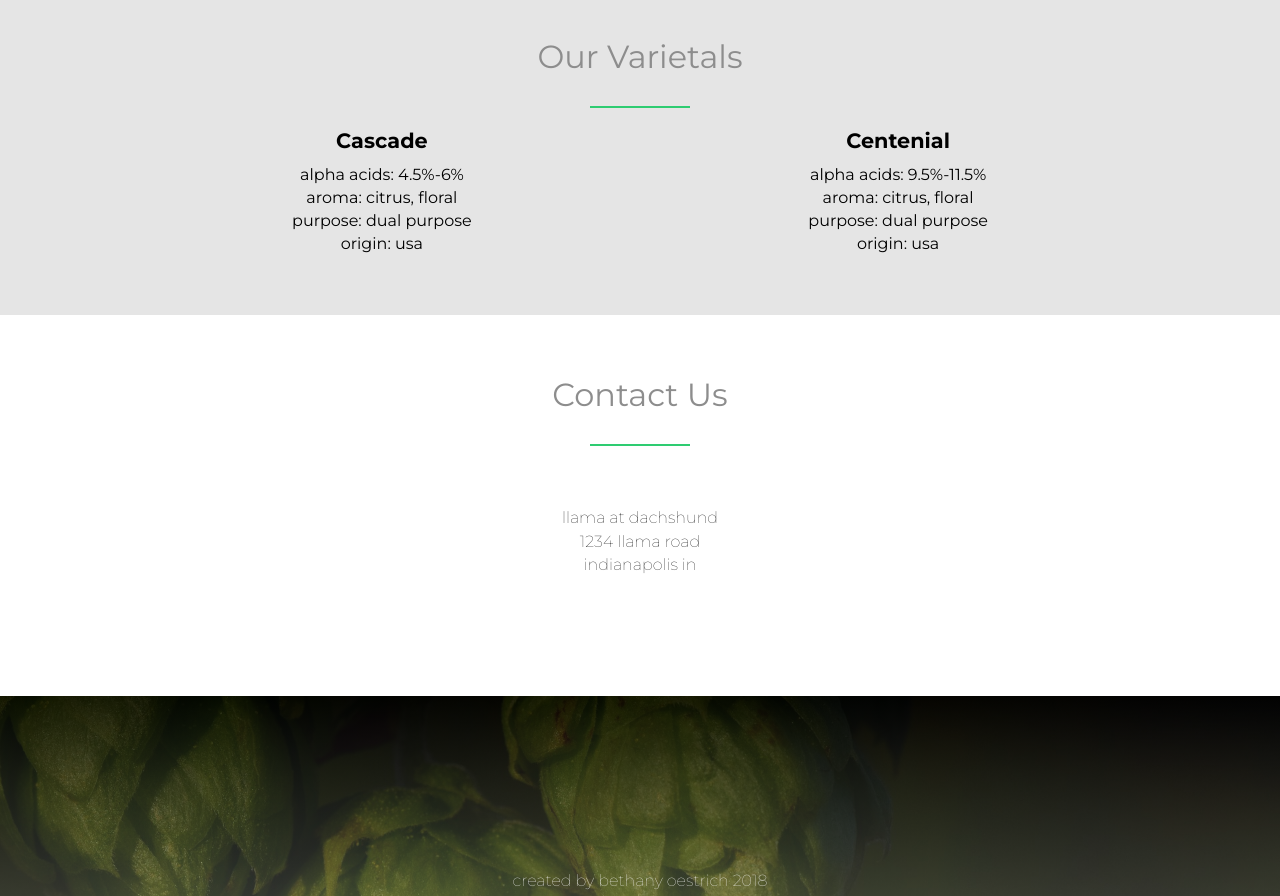
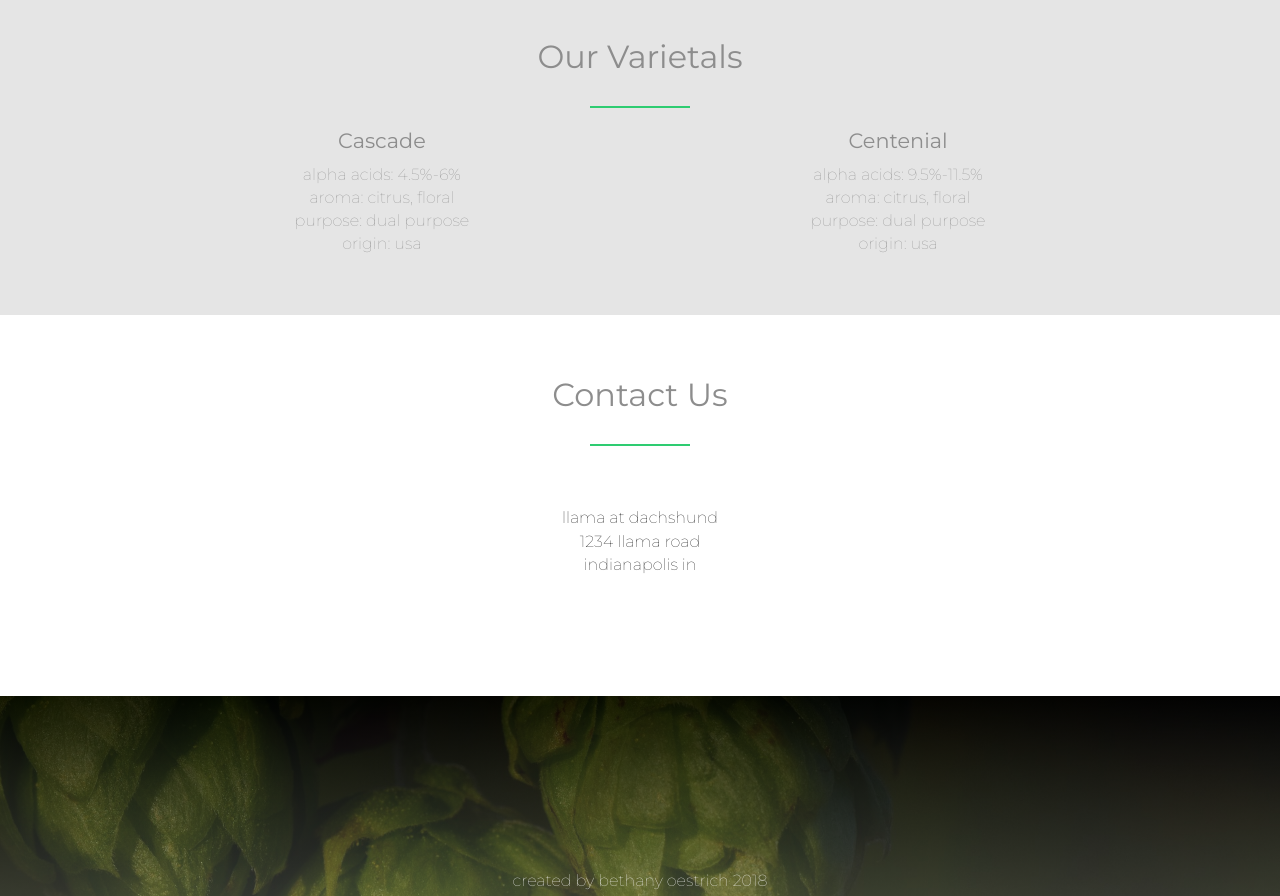
Before and after one commit to bethanyoestrich/grayacres, a plain HTML site: page index.html in a window 1280 px wide. Shown: the part 1320-2216 px from the top of the page. Drawn offline with Linux system fonts and the light colour scheme.

Commit message:
changed formatting on varietals section

```diff
--- a/hops-index.css
+++ b/hops-index.css
@@ -41,6 +41,7 @@ h3{
 h4 {
     font-size:130%;
     margin-bottom: 10px;
+    font-weight: 400;
 }
 
 h3:after{
@@ -135,11 +136,13 @@ header{
     width: 40%;
     padding: 10 20;
     margin-top: 20px;
+    color: #8d8d8d;
 }
 
 .hop_type li{
     list-style:none;
     line-height: 145%;
+    font-weight: 100;
 }
 
 
```
